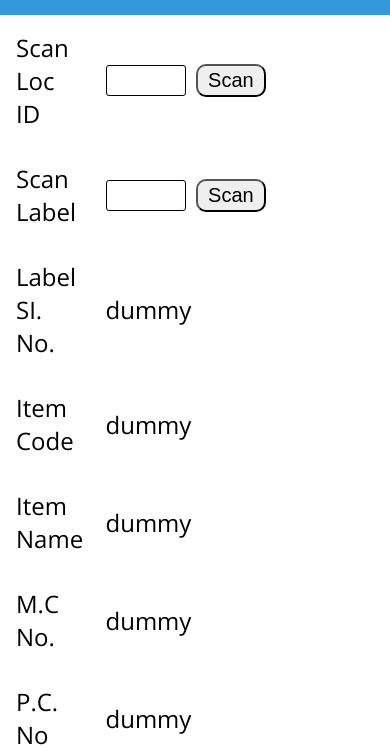
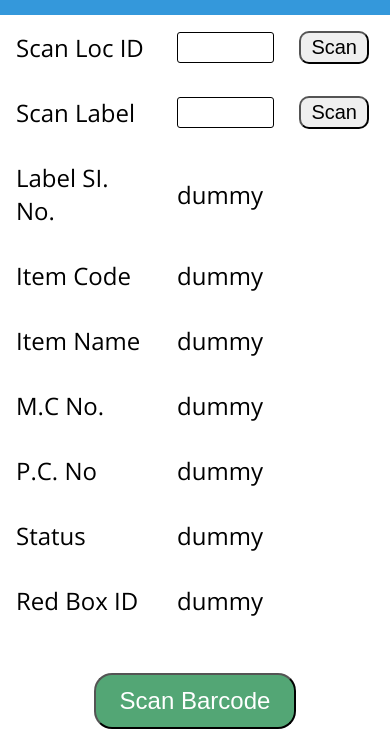
Before and after one commit to ThiruThanikaiarasu/urovo-clone, a plain HTML site: page index.html in a window 390 px wide. Shown: the part 116-863 px from the top of the page. Drawn offline with nearby package versions, Linux system fonts and the light colour scheme.

Commit message:
Fix. Fixed the width issue.

```diff
--- a/assets/CSS/style.css
+++ b/assets/CSS/style.css
@@ -113,7 +113,7 @@ main {
 
     ul li label {
         font-size: 1.5rem;
-        width: 25%;
+        width: 45%;
         text-align: left;
         padding-right: 1em;
     }
@@ -125,7 +125,7 @@ main {
     }
 
     ul li input {
-        width: 30%;
+        width: 70%;
         height: auto;
         padding: .15em .5em;
         font-size: 1.25rem;
@@ -134,7 +134,7 @@ main {
     }
 
     ul li button {
-        margin-left: .5em;
+        margin-left: 1.25em;
     }
 
     ul li span {
@@ -162,7 +162,7 @@ main {
         display: flex;
         flex-direction: column;
         justify-content: center;
-        align-items: self-start;
+        align-items: center;
     }
 
     .scanning-process {
```
